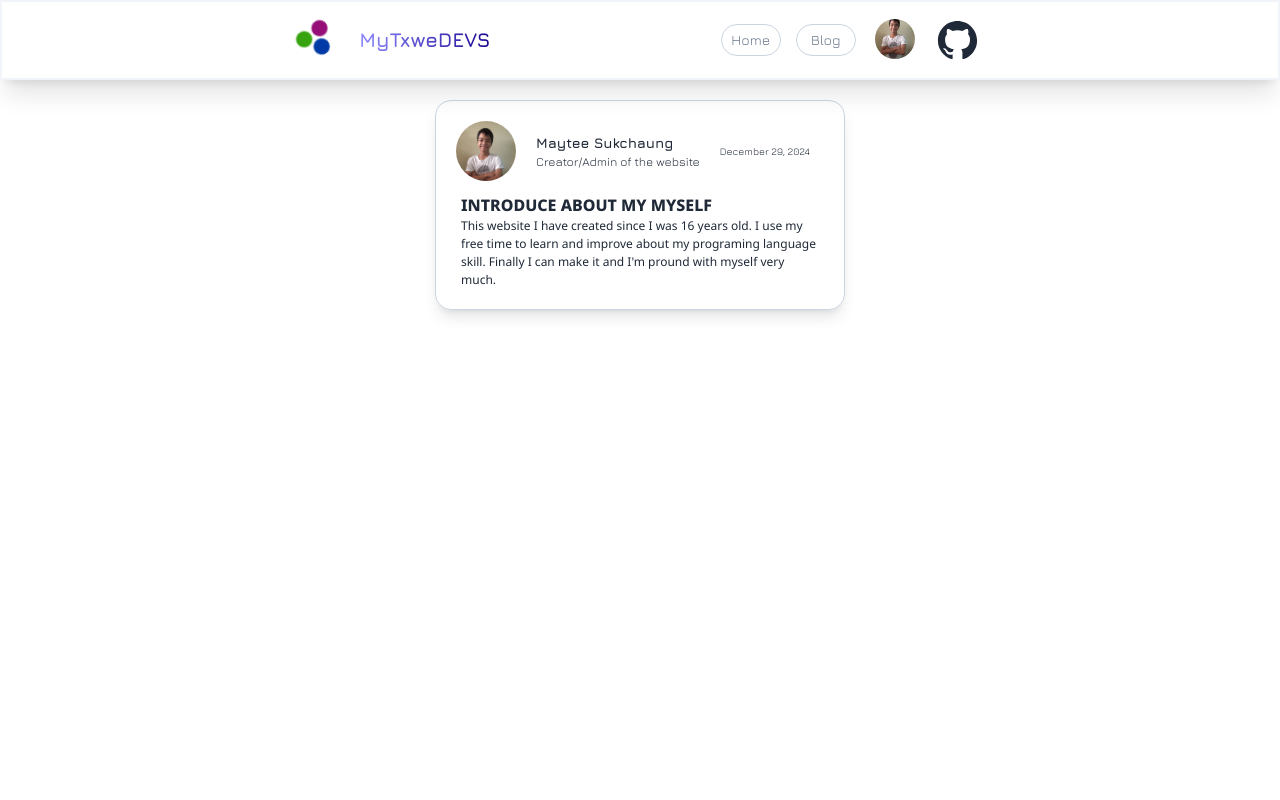
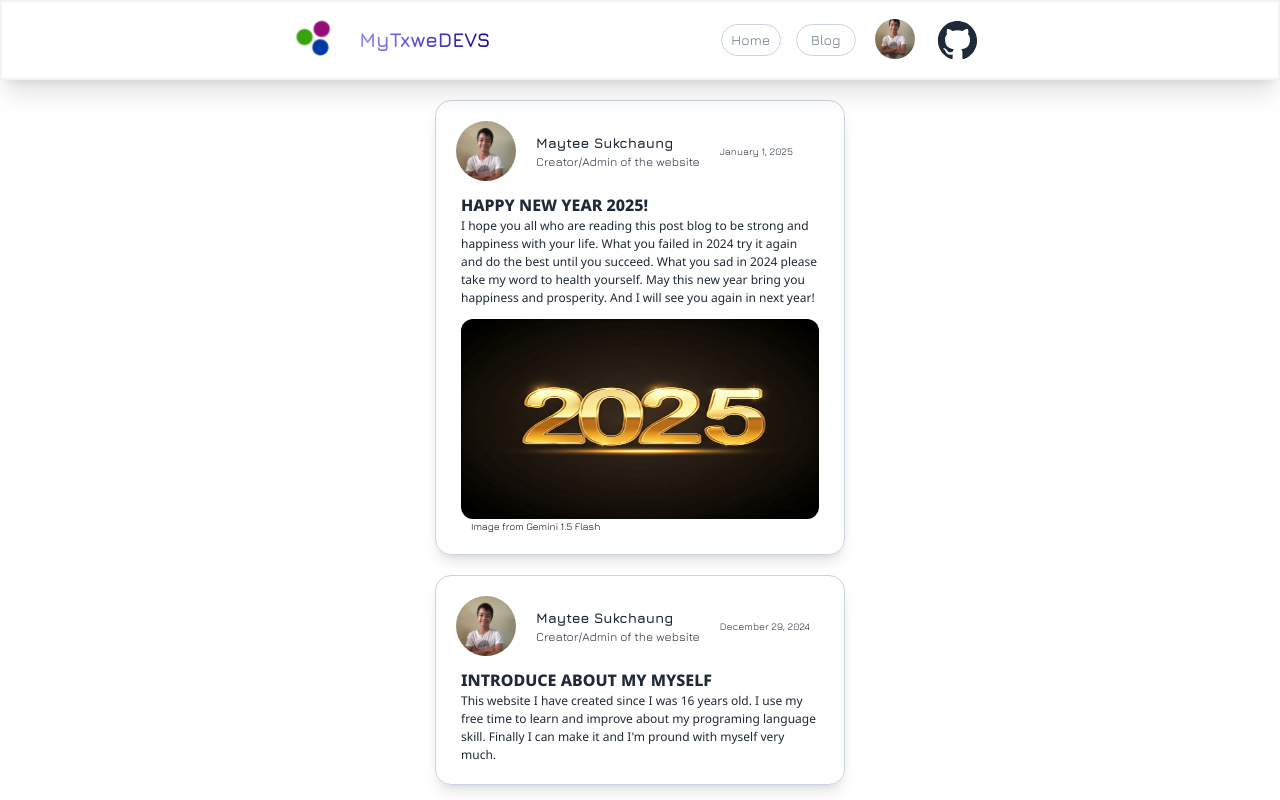
Before and after one commit to MyTxweProgrammit/mytxwedevs, a Next.js app: page /blog in a window 1280 px wide. Shown: the top 800 px of the page. Built offline with nearby package versions, Linux system fonts and the light colour scheme.

Commit message:
beta-1.3.3 (New Year 2025 Blog)

```diff
--- a/app/blog/page.js
+++ b/app/blog/page.js
@@ -2,6 +2,7 @@ import Header from "../components/Header";
 import Footer from "../components/Footer";
 import Image from "next/image";
 import admin from "../../public/handsome.jpg";
+import NewYear from "../../public/New_Year_2025.jpg";
 
 export default function Blog() {
     return (
@@ -9,6 +10,34 @@ export default function Blog() {
             <Header />
             <div className="w-full flex justify-center">
                 <div className="w-full">
+                    <section className="shadow-lg border-[1px] border-slate-300 w-[410px] mx-auto mt-[20px] rounded-2xl max-[450px]:w-[250px] dark:bg-black">
+                        <div className="flex items-center gap-[20px] ml-[20px] mt-[20px] max-[450px]:gap-[0px]">
+                            <div className="center gap-[20px] max-[450px]:gap-[10px]">
+                                <div className="overflow-hidden rounded-full w-[60px] h-[60px] max-[450px]:w-[40px] max-[450px]:h-[40px]">
+                                    <Image src={admin} alt="MyTxweDEVS's Admin"/>
+                                </div>
+                                <div className="max-[450px]:w-[118px]">
+                                    <h3 className="font-extrabold font-Jura text-[14px] max-[450px]:text-[10px]">Maytee Sukchaung</h3>
+                                    <p className="font-Jura text-[12px] max-[450px]:text-[8px]">Creator/Admin of the website</p>
+                                </div>
+                            </div>
+                            <div className="font-Jura text-[10px] max-[450px]:text-[8px] max-[450px]:hidden">January 1, 2025</div>
+                        </div>
+                        <div className="px-[25px] mt-[12px] mb-[20px] max-[450px]:mb-[8px]">
+                            <h1 className="font-extrabold font-Noto text-[16px] uppercase max-[450px]:text-[12px]">Happy new year 2025!</h1>
+                            <p className="font-Noto text-[12px] max-[450px]:text-[10px]">I hope you all who are reading this post blog to be strong and happiness with your life. What you failed in 2024 try it again and do the best until you succeed. What you sad in 2024 please take my word to health yourself. May this new year bring you happiness and prosperity. And I will see you again in next year!</p>
+                            <div className="rounded-xl h-[200px] overflow-hidden mt-[12px]">
+                                <Image src={NewYear} className="cursor-pointer h-[200px]" alt="New Year 2025"/>
+                            </div>
+                            <p className="font-Jura text-[10px] text-black block translate-x-[10px] max-[450px]:text-[9px]">Image from Gemini 1.5 Flash</p>
+                        </div>
+                        <div className="min-[450px]:hidden mb-[10px] h-6 flex items-center justify-around">
+                            <div className="font-Jura text-[10px] max-[450px]:text-[9px] text-center">December 30, 2024 </div>
+                            <button className="font-Jura text-[10px] max-[450px]:text-[9px] px-[4px] py-[3px] bg-black text-white duration-300 hover:bg-white hover:border-[1px] hover:border-black hover:text-black hover:font-extrabold">
+                                Read More
+                            </button>
+                        </div>
+                    </section> {/* blog 2 */}
                     <section className="shadow-lg border-[1px] border-slate-300 w-[410px] mx-auto mt-[20px] rounded-2xl max-[450px]:w-[250px] dark:bg-black">
                         <div className="flex items-center gap-[20px] ml-[20px] mt-[20px] max-[450px]:gap-[0px]">
                             <div className="center gap-[20px] max-[450px]:gap-[10px]">
@@ -32,7 +61,7 @@ export default function Blog() {
                                 Read More
                             </button>
                         </div>
-                    </section>
+                    </section> {/* blog 1 */}
                 </div>
             </div>
             <Footer />
```
Also changed, not shown: components.json (deleted), public/New_Year_2025.jpg (added).
